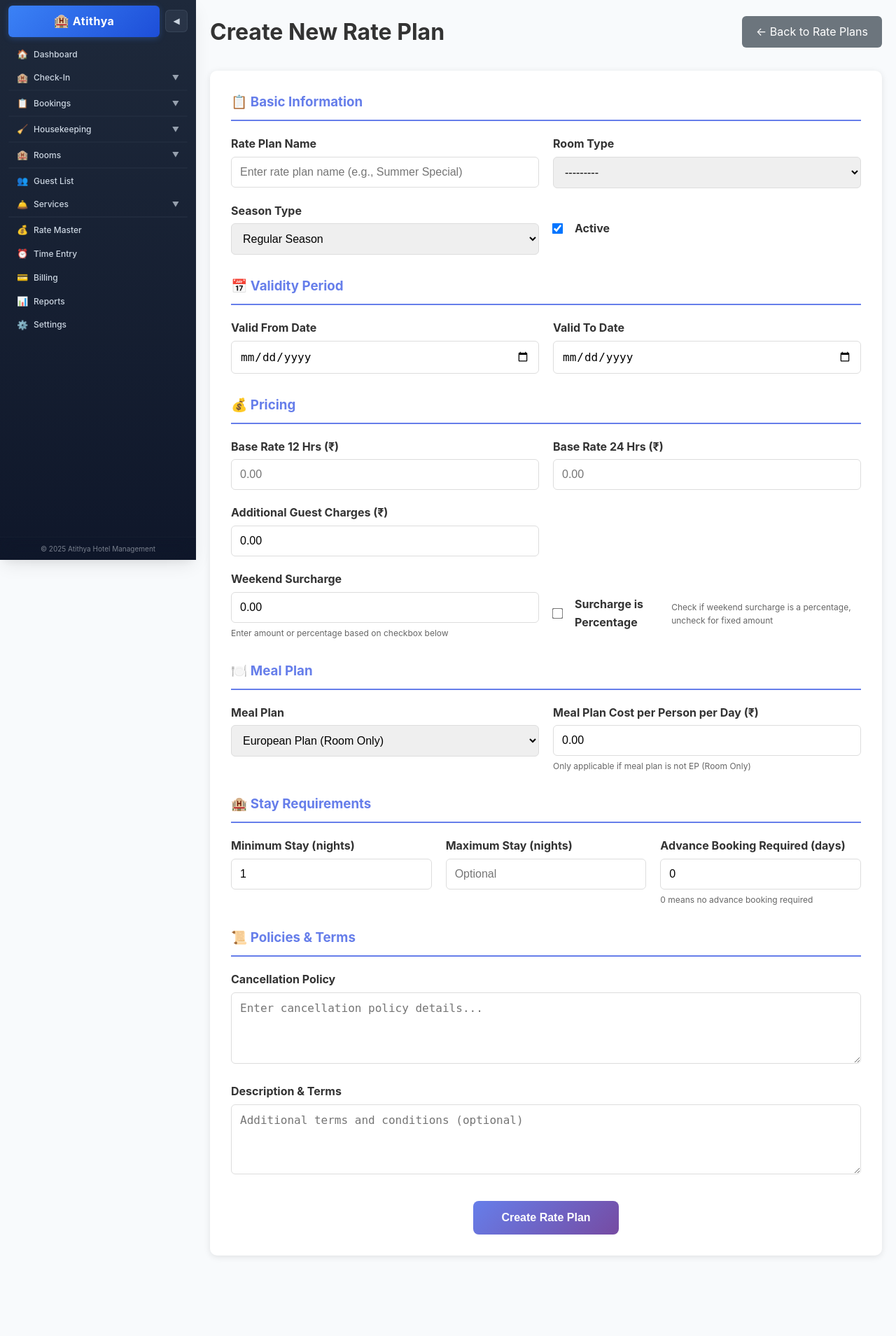
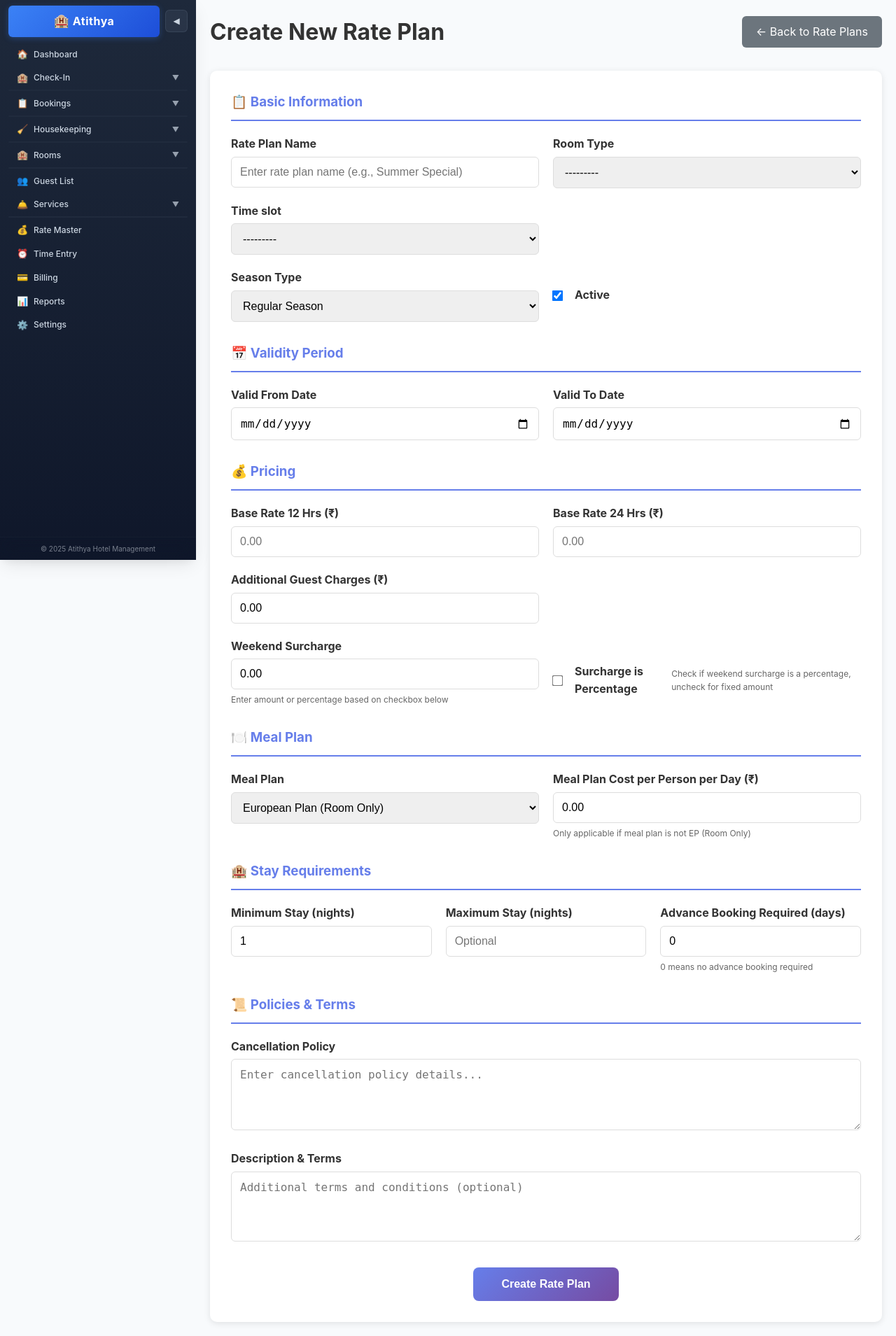
Before and after one commit to harshit-malviya/Hotel-Manegment, a Django app: page /rates/create/ in a window 1280 px wide. Shown: the whole page at 70% size. Before the commit the page ends 1796 px from the top, so only its background shows below. Run offline with Django 5.2, Linux system fonts and the light colour scheme; data that the repository does not hold is empty; parts of the project's set-up code (start-up, migrations or seed data) failed here and were passed over.

Commit message:
add time_slot field to RatePlan model and update forms and admin to include it

```diff
--- a/rate/admin.py
+++ b/rate/admin.py
@@ -4,7 +4,7 @@ from .models import RatePlan
 @admin.register(RatePlan)
 class RatePlanAdmin(admin.ModelAdmin):
     list_display = [
-        'rate_plan_id', 'rate_name', 'room_type', 'season_type',
+        'rate_plan_id','time_slot', 'rate_name', 'room_type', 'season_type',
         'base_rate', 'base_rate_for_24', 'meal_plan', 'validity_period', 'is_active', 'created_at'
     ]
     list_filter = [
@@ -18,7 +18,7 @@ class RatePlanAdmin(admin.ModelAdmin):
 
     fieldsets = (
         ('Basic Information', {
-            'fields': ('rate_plan_id', 'rate_name', 'room_type', 'season_type', 'is_active')
+            'fields': ('rate_plan_id', 'rate_name','time_slot', 'room_type', 'season_type', 'is_active')
         }),
         ('Validity Period', {
             'fields': ('valid_from', 'valid_to', 'validity_period')
--- a/rate/forms.py
+++ b/rate/forms.py
@@ -8,7 +8,7 @@ class RatePlanForm(forms.ModelForm):
     class Meta:
         model = RatePlan
         fields = [
-            'rate_name', 'room_type', 'season_type', 'valid_from', 'valid_to',
+            'rate_name', 'room_type', 'time_slot', 'season_type', 'valid_from', 'valid_to',
             'base_rate', 'base_rate_for_24', 'additional_guest_charges', 'meal_plan', 'meal_plan_cost',
             'cancellation_policy', 'description', 'weekend_surcharge',
             'is_percentage_surcharge', 'is_active', 'minimum_stay', 'maximum_stay',
@@ -21,6 +21,9 @@ class RatePlanForm(forms.ModelForm):
                 'placeholder': 'Enter rate plan name (e.g., Summer Special)'
             }),
             'room_type': forms.Select(attrs={
+                'class': 'form-control'
+            }),
+            'time_slot': forms.Select(attrs={
                 'class': 'form-control'
             }),
             'season_type': forms.Select(attrs={
--- a/rate/models.py
+++ b/rate/models.py
@@ -2,7 +2,7 @@ from django.db import models
 from django.core.validators import MinValueValidator
 from decimal import Decimal
 from rooms.models import RoomType
-
+from timemaster.models import TimeEntry
 class RatePlan(models.Model):
     MEAL_PLAN_CHOICES = [
         ('EP', 'European Plan (Room Only)'),
@@ -35,6 +35,12 @@ class RatePlan(models.Model):
         on_delete=models.CASCADE,
         related_name='rate_plans',
         help_text="Links to Room Type Master"
+    )
+    time_slot = models.ForeignKey(
+        TimeEntry,
+        on_delete=models.CASCADE,
+        related_name='rate_plans',
+        help_text="Links to Time Slot Master"
     )
 
     # Season/Date Range
--- a/templates/rate/rate_plan_form.html
+++ b/templates/rate/rate_plan_form.html
@@ -39,6 +39,17 @@
                         {% if form.room_type.errors %}
                             <div style="color: #dc3545; font-size: 14px; margin-top: 5px;">
                                 {{ form.room_type.errors }}
+                            </div>
+                        {% endif %}
+                    </div>
+                    <div>
+                        <label style="display: block; margin-bottom: 5px; font-weight: bold; color: #333;">
+                            {{ form.time_slot.label }}
+                        </label>
+                        {{ form.time_slot }}
+                        {% if form.time_slot.errors %}
+                            <div style="color: #dc3545; font-size: 14px; margin-top: 5px;">
+                                {{ form.time_slot.errors }}
                             </div>
                         {% endif %}
                     </div>
```
Also changed, not shown: rate/migrations/0003_rateplan_time_slot.py (added), rate/migrations/0004_alter_rateplan_time_slot.py (added).
